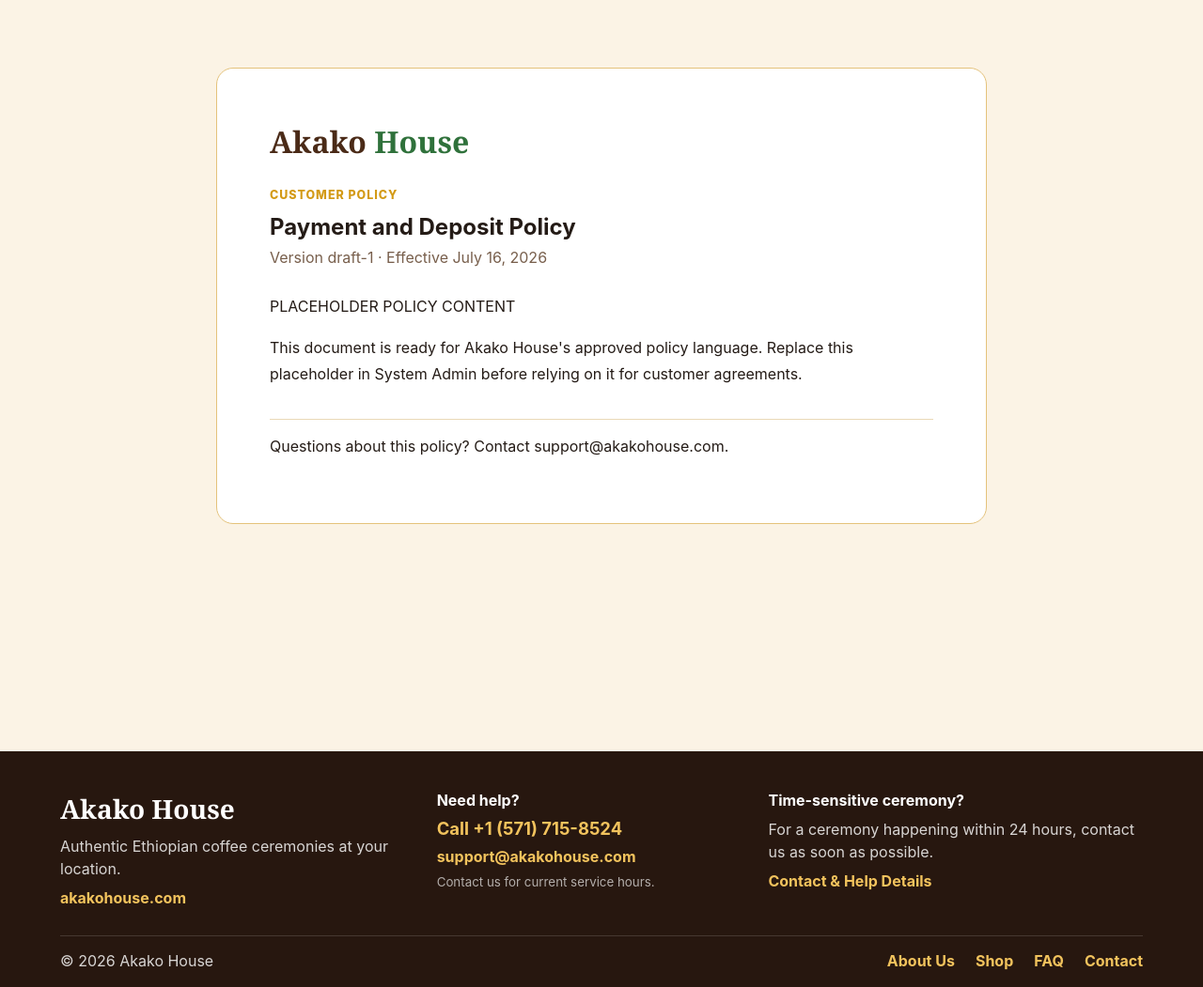
After one commit to Bahaaruukoo/akako, a Django app: page /policies/payment/ in a window 1280 px wide. The commit adds this page. Shown: the whole page at 94% size. Run offline with Django 5.2, Linux system fonts and the light colour scheme; data comes from the database, SQL or seed files in the repository; parts of the project's set-up code (start-up, migrations or seed data) failed here and were passed over.

Commit message:
policy acceptance enforced

```diff
--- a/bookings/context_processors.py
+++ b/bookings/context_processors.py
@@ -36,7 +36,9 @@ def staff_partner_alerts(request):
             + CustomerReview.objects.filter(status=CustomerReview.Status.PENDING).count()
         )
     if user.has_perm("bookings.view_quoterequest"):
-        actionable_quotes = QuoteRequest.objects.filter(
+        actionable_quotes = QuoteRequest.objects.exclude(
+            customer_name=""
+        ).exclude(email="").exclude(phone="").filter(
             Q(status=QuoteRequest.Status.NEW)
             | Q(
                 status__in=[QuoteRequest.Status.REVIEWING, QuoteRequest.Status.WAITLISTED],
--- a/bookings/forms.py
+++ b/bookings/forms.py
@@ -253,8 +253,8 @@ class QuoteManagementForm(forms.ModelForm):
             f"{quote_request.guest_count} guests and includes a complete ceremony "
             "setup, freshly prepared traditional coffee service, and service by a "
             "trained Cultural Ambassador from our trusted local partner network.\n\n"
-            f"We have noted your milk preference ({quote_request.get_milk_preference_display()}) "
-            f"and snack service preference ({quote_request.get_snack_style_display()}). "
+            f"We have noted your snack service preference "
+            f"({quote_request.get_snack_style_display()}). "
             "We will coordinate the final ceremony details with you before the event.\n\n"
             "Please review and accept this quote before its expiration date to reserve "
             "your requested date. Once accepted, we will follow up with deposit and "
--- a/bookings/urls.py
+++ b/bookings/urls.py
@@ -13,6 +13,7 @@ urlpatterns = [
     path("about/", views.about, name="about"),
     path("shop/", views.shop, name="shop"),
     path("contact/", views.contact, name="contact"),
+    path("policies/<str:policy_type>/", views.policy_detail, name="policy_detail"),
     path("partners/register/", views.partner_registration, name="partner_registration"),
     path("customers/register/", views.customer_registration, name="customer_registration"),
     path("partners/login/", account_views.LoginView.as_view(template_name="account/login.html"), name="partner_login"),
@@ -38,6 +39,7 @@ urlpatterns = [
     path("quote/<uuid:public_id>/contact/", views.quote_contact, name="quote_contact"),
     path("quote/<uuid:public_id>/success/", views.quote_success, name="quote_success"),
     path("quote/<uuid:public_id>/review/", views.quote_review, name="quote_review"),
+    path("quote/<uuid:public_id>/policies/<int:acceptance_id>/", views.accepted_policy_detail, name="accepted_policy_detail"),
     path("quote/<uuid:public_id>/<str:decision>/", views.quote_decision, name="quote_decision"),
     path("ceremony/<uuid:public_id>/payment/", views.ceremony_payment, name="ceremony_payment"),
     path(
--- a/bookings/views.py
+++ b/bookings/views.py
@@ -62,6 +62,8 @@ from .models import (
     PartnerTask,
     Payment,
     PaymentCheckout,
+    PolicyAcceptance,
+    PolicyDocument,
     QuoteRequest,
     ShopInterest,
     Testimonial,
@@ -818,7 +820,33 @@ def quote_review(request, public_id):
         quote_request.save(update_fields=["status", "updated_at"])
         release_quote_holds(quote_request, "Customer quote expired.", expired=True)
         notify_quote_expired(quote_request)
-    return render(request, "bookings/quote_review.html", {"quote_request": quote_request})
+    return render(request, "bookings/quote_review.html", {
+        "quote_request": quote_request,
+        "policies": PolicyDocument.objects.filter(is_active=True),
+    })
+
+
+def policy_detail(request, policy_type):
+    valid_types = {value for value, _label in PolicyDocument.PolicyType.choices}
+    if policy_type not in valid_types:
+        raise Http404("Policy not found.")
+    policy = get_object_or_404(
+        PolicyDocument, policy_type=policy_type, is_active=True
+    )
+    return render(request, "bookings/policy_detail.html", {"policy": policy})
+
+
+def accepted_policy_detail(request, public_id, acceptance_id):
+    acceptance = get_object_or_404(
+        PolicyAcceptance.objects.select_related("quote", "policy"),
+        pk=acceptance_id,
+        quote__public_id=public_id,
+    )
+    return render(
+        request,
+        "bookings/accepted_policy_detail.html",
+        {"acceptance": acceptance},
+    )
 
 
 def quote_decision(request, public_id, decision):
@@ -836,13 +864,34 @@ def quote_decision(request, public_id, decision):
         messages.info(request, "This quote has already received a decision.")
         return redirect("quote_review", public_id=quote_request.public_id)
     if decision == "accept":
+        policies = list(PolicyDocument.objects.filter(is_active=True))
+        if not policies:
+            messages.error(request, "Policy documents are temporarily unavailable. Please contact Akako House.")
+            return redirect("quote_review", public_id=quote_request.public_id)
+        if request.POST.get("policy_consent") != "on":
+            messages.error(request, "Please review and agree to the policies before accepting the quote.")
+            return redirect("quote_review", public_id=quote_request.public_id)
         hold = quote_request.active_capacity_hold
         if not hold:
             messages.error(request, "Partner availability changed before acceptance. Akako House will confirm a replacement and update your quote.")
             quote_request.status = QuoteRequest.Status.WAITLISTED
             quote_request.save(update_fields=["status", "updated_at"])
             return redirect("quote_review", public_id=quote_request.public_id)
-        ceremony = quote_request.accept_quote()
+        with transaction.atomic():
+            for policy in policies:
+                PolicyAcceptance.objects.get_or_create(
+                    quote=quote_request,
+                    policy=policy,
+                    defaults={
+                        "policy_title": policy.title,
+                        "policy_version": policy.version,
+                        "policy_content": policy.content,
+                        "accepted_name": quote_request.customer_name,
+                        "accepted_email": quote_request.email,
+                        "ip_address": request.META.get("REMOTE_ADDR") or None,
+                    },
+                )
+            ceremony = quote_request.accept_quote()
         hold.status = CapacityHold.Status.CONFIRMED
         hold.expires_at = None
         hold.save(update_fields=["status", "expires_at", "updated_at"])
@@ -905,6 +954,7 @@ def ceremony_payment(request, public_id):
             ),
             "checkout_success": request.GET.get("checkout") == "success",
             "checkout_cancelled": request.GET.get("checkout") == "cancelled",
+            "policy_acceptances": ceremony.quote.policy_acceptances.all(),
         },
     )
 
@@ -1010,9 +1060,12 @@ def operations_dashboard(request):
     process_workflow_deadlines(request.user)
     today = timezone.localdate()
     expiry_warning_date = today + timezone.timedelta(days=settings.DOCUMENT_EXPIRY_WARNING_DAYS)
+    submitted_quotes = QuoteRequest.objects.exclude(
+        customer_name=""
+    ).exclude(email="").exclude(phone="")
     quote_counts = {
         item["status"]: item["total"]
-        for item in QuoteRequest.objects.values("status").annotate(total=Count("id"))
+        for item in submitted_quotes.values("status").annotate(total=Count("id"))
     }
     ceremony_counts = {
         item["status"]: item["total"]
@@ -1044,7 +1097,7 @@ def operations_dashboard(request):
         "cancellation_queue": CustomerCancellationRequest.objects.select_related(
             "customer", "ceremony__quote"
         ).filter(status=CustomerCancellationRequest.Status.PENDING)[:8],
-        "waiting_quotes": QuoteRequest.objects.filter(
+        "waiting_quotes": submitted_quotes.filter(
             status__in=[QuoteRequest.Status.NEW, QuoteRequest.Status.REVIEWING]
         ).order_by("created_at")[:8],
         "capacity_queue": QuoteRequest.objects.filter(
@@ -1338,12 +1391,15 @@ def quote_requests(request):
         AvailabilityOffer.Status.ACCEPTED,
         AvailabilityOffer.Status.DECLINED,
     ]
-    queryset = QuoteRequest.objects.select_related("ceremony").prefetch_related(
+    submitted_quotes = QuoteRequest.objects.exclude(
+        customer_name=""
+    ).exclude(email="").exclude(phone="")
+    queryset = submitted_quotes.select_related("ceremony").prefetch_related(
         "availability_offers"
     )
-    new_quote_count = QuoteRequest.objects.filter(status=QuoteRequest.Status.NEW).count()
+    new_quote_count = submitted_quotes.filter(status=QuoteRequest.Status.NEW).count()
     answered_availability_quote_ids = set(
-        QuoteRequest.objects.filter(
+        submitted_quotes.filter(
             status__in=[QuoteRequest.Status.REVIEWING, QuoteRequest.Status.WAITLISTED],
             availability_offers__status__in=answered_offer_statuses,
         ).values_list("pk", flat=True)
--- a/static/css/site.css
+++ b/static/css/site.css
@@ -2919,6 +2919,28 @@ mark {
 
 @media (max-width: 640px) {
   .quote-queue-alert { align-items: flex-start; flex-direction: column; gap: 3px; }
+}
+
+.policy-consent-panel, .payment-policy-reference { background: #fffaf0; border: 1px solid #e4c27b; border-radius: 16px; margin: 24px 0; padding: 20px; }
+.policy-consent-panel h2, .payment-policy-reference h2 { margin: 4px 0 14px; }
+.policy-link-list { display: grid; gap: 8px; }
+.policy-link-list a { align-items: center; background: #fff; border: 1px solid #ead9b7; border-radius: 10px; color: #482317; display: flex; justify-content: space-between; padding: 11px 13px; text-decoration: none; }
+.policy-link-list small, .policy-version, .payment-policy-reference small { color: #785f4c; }
+.policy-consent-check { align-items: flex-start; display: flex; gap: 10px; margin-bottom: 14px; text-align: left; }
+.policy-consent-check input { flex: 0 0 auto; margin-top: 4px; }
+.accepted-policy-note, .form-policy-note { color: #6e5747; font-size: .9rem; }
+.form-policy-note { margin: 14px 0 0; text-align: center; }
+.policy-page { background: #fbf3e5; min-height: 100vh; padding: clamp(24px, 6vw, 72px) 20px; }
+.policy-document { background: #fff; border: 1px solid #e4c27b; border-radius: 18px; margin: 0 auto; max-width: 820px; padding: clamp(24px, 5vw, 56px); }
+.policy-document h1 { margin-bottom: 8px; }
+.policy-content { line-height: 1.75; margin-top: 28px; }
+.policy-contact { border-top: 1px solid #ead9b7; margin-top: 34px; padding-top: 18px; }
+.policy-acceptance-summary { background: #edf6ed; border-radius: 10px; display: flex; flex-direction: column; margin-top: 20px; padding: 12px 14px; }
+.payment-policy-reference ul { margin-bottom: 0; padding-left: 20px; }
+.payment-policy-reference li + li { margin-top: 8px; }
+
+@media (max-width: 640px) {
+  .policy-link-list a { align-items: flex-start; flex-direction: column; gap: 3px; }
 }
 .application-badge, .review-banner { border-radius: 10px; padding: 12px 16px; }
 .application-badge { background: #f1e4c8; font-weight: 850; }
--- a/templates/bookings/ceremony_payment.html
+++ b/templates/bookings/ceremony_payment.html
@@ -32,6 +32,9 @@
     </div>
     {% if not coverage_confirmed %}<p class="checkout-disabled-note">Payment is temporarily paused while Akako House reconfirms the ceremony partner. You will not lose your place in the request queue.</p>{% elif not checkout_enabled %}<p class="checkout-disabled-note">Online checkout is not active yet. Please contact Akako House to arrange payment.</p>{% endif %}
     {% if outstanding == 0 %}<div class="payment-return-note success"><strong>Paid in full</strong><p>No payment is currently due.</p></div>{% endif %}
+    {% if policy_acceptances %}
+      <section class="payment-policy-reference"><h2>Your accepted policies</h2><p>These exact policy versions were recorded when you accepted the quote.</p><ul>{% for acceptance in policy_acceptances %}<li><a href="{% url 'accepted_policy_detail' quote_request.public_id acceptance.pk %}" target="_blank" rel="noopener">{{ acceptance.policy_title }}</a> <small>Version {{ acceptance.policy_version }} · accepted {{ acceptance.accepted_at }}</small></li>{% endfor %}</ul></section>
+    {% endif %}
   </section>
 </main>
 {% endblock %}
--- /dev/null
+++ b/templates/bookings/policy_detail.html
@@ -0,0 +1,16 @@
+{% extends "base.html" %}
+
+{% block title %}{{ policy.title }} | Akako House{% endblock %}
+
+{% block content %}
+<main class="policy-page">
+  <article class="policy-document">
+    <a class="mini-brand" href="{% url 'home' %}">Akako <span>House</span></a>
+    <p class="eyebrow">Customer policy</p>
+    <h1>{{ policy.title }}</h1>
+    <p class="policy-version">Version {{ policy.version }} · Effective {{ policy.effective_date }}</p>
+    <div class="policy-content">{{ policy.content|linebreaks }}</div>
+    <p class="policy-contact">Questions about this policy? Contact <a href="mailto:{{ support_email }}">{{ support_email }}</a>.</p>
+  </article>
+</main>
+{% endblock %}
--- a/templates/bookings/quote_contact.html
+++ b/templates/bookings/quote_contact.html
@@ -32,6 +32,7 @@
         {% endfor %}
       </div>
       <button class="button primary full" type="submit">Finish Request</button>
+      <p class="form-policy-note">By submitting this request, you acknowledge our <a href="{% url 'policy_detail' 'privacy' %}" target="_blank" rel="noopener">Privacy Notice</a>. Service policies will be presented with your quote before acceptance.</p>
     </form>
   </section>
 </main>
```
Also changed, not shown: bookings/admin.py (+29 -0 lines), bookings/models.py (+62 -0 lines), bookings/tests.py (+42 -3 lines), templates/bookings/accepted_policy_detail.html (added, +16 -0 lines), templates/bookings/quote_review.html (+14 -1 lines), bookings/migrations/0018_policydocument_policyacceptance.py (added).
